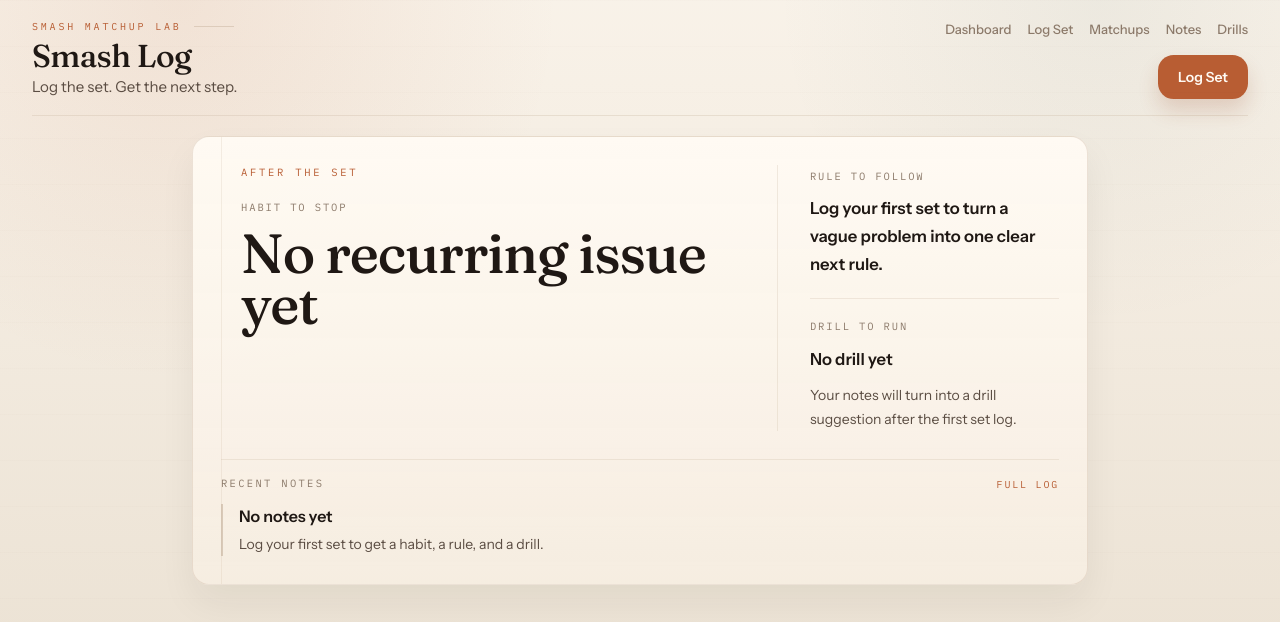
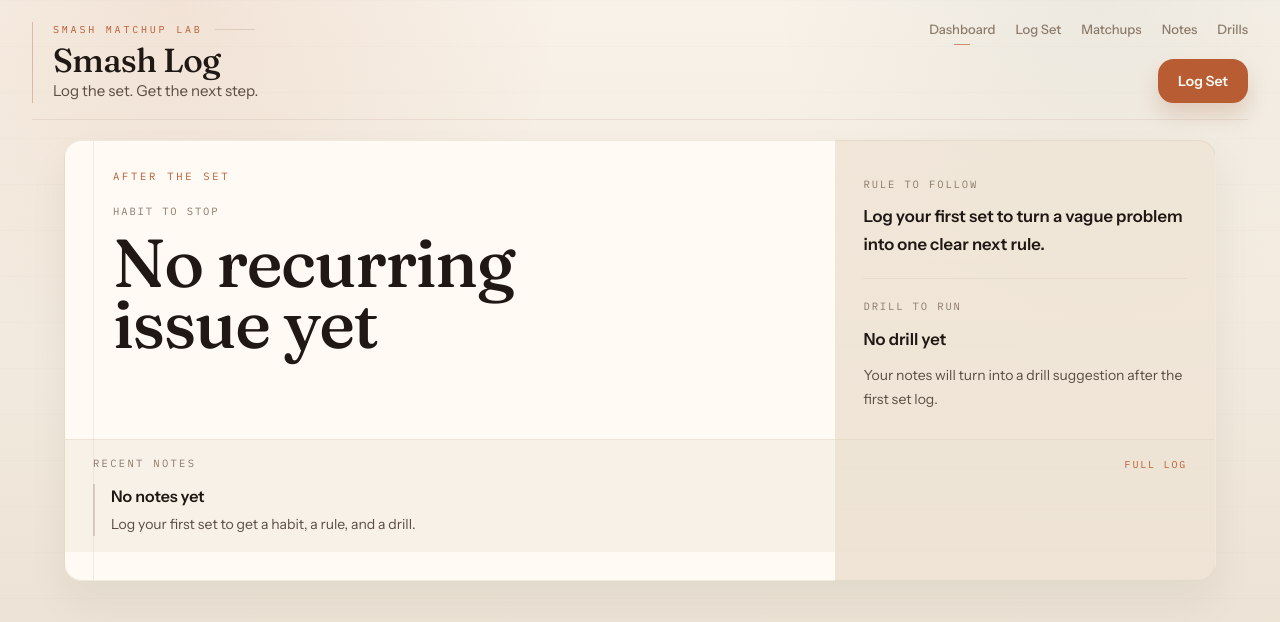
Before and after one commit to dotxdaemon/smash, a React (Vite) app: page / in a window 1280 px wide. Shown: the top 622 px of the page. Built offline with nearby package versions, Linux system fonts and the light colour scheme.

Commit message:
Turn the dashboard into a folio layout

```diff
--- a/src/App.tsx
+++ b/src/App.tsx
@@ -1182,10 +1182,10 @@ function AppNav({ activeView, ariaLabel, mobile, onSelect }: AppNavProps) {
   return (
     <nav
       className={mobile
-        ? 'fixed left-4 right-4 z-30 flex items-center gap-1 rounded-[1.02rem] border border-line/28 bg-paper-strong/76 px-1.5 py-1.5 shadow-[0_10px_24px_rgba(40,27,20,0.08)] backdrop-blur-[16px] md:hidden'
-        : 'hidden items-center gap-4 lg:inline-flex'}
+        ? 'fixed left-4 right-4 z-30 flex items-center gap-2 rounded-[1.02rem] border border-line/18 bg-paper-strong/58 px-2 py-1.5 shadow-[0_8px_18px_rgba(40,27,20,0.05)] backdrop-blur-[16px] md:hidden'
+        : 'hidden items-center gap-5 lg:inline-flex'}
       aria-label={ariaLabel}
-      data-nav-tone={mobile ? 'quiet' : undefined}
+      data-nav-tone={mobile ? 'bare' : undefined}
       style={mobile ? { bottom: 'max(env(safe-area-inset-bottom), 0.75rem)' } : undefined}
     >
       {VIEW_ITEMS.map((item) => {
@@ -1196,19 +1196,25 @@ function AppNav({ activeView, ariaLabel, mobile, onSelect }: AppNavProps) {
             key={item.view}
             type="button"
             className={joinClassNames(
-              'group flex min-w-0 items-center justify-center font-medium transition',
+              'group flex min-w-0 flex-col items-center justify-center font-medium transition',
               mobile
-                ? 'flex-1 rounded-[0.78rem] px-1.5 py-2 text-center text-[10.5px] leading-none text-ink-faint'
-                : 'border-b border-transparent px-0 py-1 text-[13px] text-ink-faint hover:text-ink-soft',
+                ? 'flex-1 px-0.5 py-1.5 text-center text-[10.5px] leading-none text-ink-faint'
+                : 'px-0 py-1 text-[13px] text-ink-faint hover:text-ink-soft',
               active &&
                 (mobile
-                  ? 'bg-paper/65 text-ink'
-                  : 'border-accent/55 text-ink'),
+                  ? 'text-ink'
+                  : 'text-ink'),
             )}
             aria-current={active ? 'page' : undefined}
             onClick={() => onSelect(item.view)}
           >
             <span className="nav-button__title whitespace-nowrap">{item.title}</span>
+            <span
+              className={joinClassNames(
+                'mt-1 h-px bg-accent/65 transition-all duration-200',
+                active ? 'w-4' : 'w-0 group-hover:w-3 group-hover:bg-line/60',
+              )}
+            />
           </button>
         )
       })}
@@ -1237,15 +1243,16 @@ function TrainingConsole({
 }: CurrentFocusCardProps) {
   return (
     <section
-      className="surface-sheet relative mx-auto w-full max-w-4xl overflow-hidden rounded-[1.08rem] border border-line/38 px-5 py-5 shadow-[0_18px_36px_rgba(40,27,20,0.06)] sm:px-7 sm:py-7"
+      className="surface-folio relative mx-auto w-full max-w-[72rem] overflow-hidden rounded-[1.12rem] border border-line/28 px-5 py-5 shadow-[0_20px_40px_rgba(40,27,20,0.06)] sm:px-7 sm:py-7"
       data-section="training-console"
-      data-console-tone="sheet"
+      data-console-tone="folio"
+      data-console-layout="spread"
       data-focus-layout="coaching"
     >
-      <div className="pointer-events-none absolute inset-y-0 left-7 hidden w-px bg-line/22 sm:block" />
-
-      <div className="relative grid gap-7 lg:grid-cols-[minmax(0,1.3fr)_minmax(240px,0.7fr)] lg:gap-8">
-        <div className="space-y-5 sm:pl-5" data-focus-item="issue">
+      <div className="pointer-events-none absolute inset-y-0 left-7 hidden w-px bg-line/24 sm:block" />
+
+      <div className="relative grid gap-7 lg:grid-cols-[minmax(0,1.4fr)_minmax(260px,0.62fr)] lg:gap-10">
+        <div className="space-y-5 sm:pl-5 lg:pr-6" data-focus-item="issue">
           <div className="flex flex-wrap items-center gap-3">
             <p className="font-mono text-[10.5px] uppercase tracking-[0.26em] text-accent">
               After the set
@@ -1260,13 +1267,13 @@ function TrainingConsole({
             <p className="font-mono text-[10.5px] uppercase tracking-[0.18em] text-ink-faint">
               Habit to stop
             </p>
-            <h2 className="max-w-xl text-[2.7rem] leading-[0.92] text-ink sm:text-[3.45rem]">
+            <h2 className="max-w-[10ch] text-[clamp(2.95rem,5.3vw,5.15rem)] leading-[0.9] text-ink">
               {currentFocusIssue}
             </h2>
           </div>
         </div>
 
-        <div className="space-y-5 border-t border-line/28 pt-5 lg:border-l lg:border-t-0 lg:pl-8 lg:pt-1">
+        <div className="space-y-5 border-t border-line/24 pt-5 lg:border-t-0 lg:pt-2">
           <div className="space-y-2.5" data-focus-item="rule">
             <p className="font-mono text-[10.5px] uppercase tracking-[0.18em] text-ink-faint">
               Rule to follow
@@ -1275,7 +1282,7 @@ function TrainingConsole({
               {currentFocusRule}
             </p>
           </div>
-          <div className="space-y-2.5 border-t border-line/28 pt-5" data-focus-item="drill">
+          <div className="space-y-2.5 border-t border-line/24 pt-5" data-focus-item="drill">
             <p className="font-mono text-[10.5px] uppercase tracking-[0.18em] text-ink-faint">
               Drill to run
             </p>
@@ -1300,7 +1307,11 @@ function TrainingConsole({
         </div>
       </div>
 
-      <section className="mt-7 border-t border-line/28 pt-4" data-section="recent-notes">
+      <section
+        className="-mx-5 mt-7 border-t border-line/24 bg-paper/34 px-5 pb-4 pt-4 sm:-mx-7 sm:px-7"
+        data-section="recent-notes"
+        data-notes-tone="ledger"
+      >
         <div className="flex items-end justify-between gap-3">
           <p className="font-mono text-[10.5px] uppercase tracking-[0.22em] text-ink-faint">
             Recent notes
@@ -1367,19 +1378,20 @@ function DashboardHeader({
   if (activeView === 'dashboard') {
     return (
       <section
-        className="grid gap-4 border-b border-line/35 pb-4 lg:grid-cols-[minmax(0,1fr)_auto] lg:items-end"
+        className="grid gap-4 border-b border-line/32 pb-4 lg:grid-cols-[minmax(0,1fr)_auto] lg:items-end"
         data-section="dashboard-topbar"
-        data-topbar-tone="editorial"
+        data-topbar-tone="folio"
+        data-topbar-layout="rail"
       >
-        <div className="min-w-0 space-y-2">
+        <div className="min-w-0 border-l border-accent/35 pl-4 sm:pl-5">
           <div className="flex items-center gap-3">
             <p className="font-mono text-[10px] uppercase tracking-[0.28em] text-accent">
               Smash Matchup Lab
             </p>
             <span className="hidden h-px w-10 bg-line/55 sm:block" />
           </div>
-          <div className="space-y-1">
-            <h1 className="font-display text-[1.72rem] leading-[0.9] text-ink sm:text-[1.98rem]">
+          <div className="mt-2 space-y-1">
+            <h1 className="font-display text-[1.8rem] leading-[0.88] text-ink sm:text-[2.08rem]">
               Smash Log
             </h1>
             <p className="max-w-sm text-[0.94rem] leading-6 text-ink-soft">
@@ -1409,18 +1421,18 @@ function DashboardHeader({
 
   return (
     <section
-      className="grid gap-4 border-b border-line/35 pb-4 lg:grid-cols-[minmax(0,1fr)_auto] lg:items-end"
+      className="grid gap-4 border-b border-line/32 pb-4 lg:grid-cols-[minmax(0,1fr)_auto] lg:items-end"
       data-section="page-header"
     >
-      <div className="space-y-2">
+      <div className="border-l border-accent/35 pl-4 sm:pl-5">
         <div className="flex items-center gap-3">
           <p className="font-mono text-[10px] uppercase tracking-[0.28em] text-accent">
             Smash Matchup Lab
           </p>
           <span className="hidden h-px w-10 bg-line/55 sm:block" />
         </div>
-        <div className="space-y-1">
-          <h1 className="max-w-3xl font-display text-[1.9rem] leading-[0.9] text-ink sm:text-[2.2rem] lg:text-[2.55rem]">
+        <div className="mt-2 space-y-1">
+          <h1 className="max-w-3xl font-display text-[1.95rem] leading-[0.88] text-ink sm:text-[2.25rem] lg:text-[2.6rem]">
             {VIEW_ITEMS.find((item) => item.view === activeView)?.title}
           </h1>
           <p className="max-w-lg text-sm leading-6 text-ink-soft sm:text-[0.95rem]">
--- a/src/index.css
+++ b/src/index.css
@@ -138,6 +138,24 @@
       );
   }
 
+  .surface-folio {
+    background:
+      linear-gradient(
+        90deg,
+        rgba(255, 250, 243, 0.98) 0%,
+        rgba(255, 250, 243, 0.98) 67%,
+        rgba(239, 228, 213, 0.78) 67%,
+        rgba(239, 228, 213, 0.78) 100%
+      ),
+      repeating-linear-gradient(
+        180deg,
+        transparent 0,
+        transparent 40px,
+        rgba(92, 75, 60, 0.04) 40px,
+        rgba(92, 75, 60, 0.04) 41px
+      );
+  }
+
   .surface-grid {
     background-image:
       linear-gradient(90deg, rgba(92, 75, 60, 0.05) 1px, transparent 1px),
```
Also changed, not shown: 2 other files (tests, documents, lock files or other folders).
